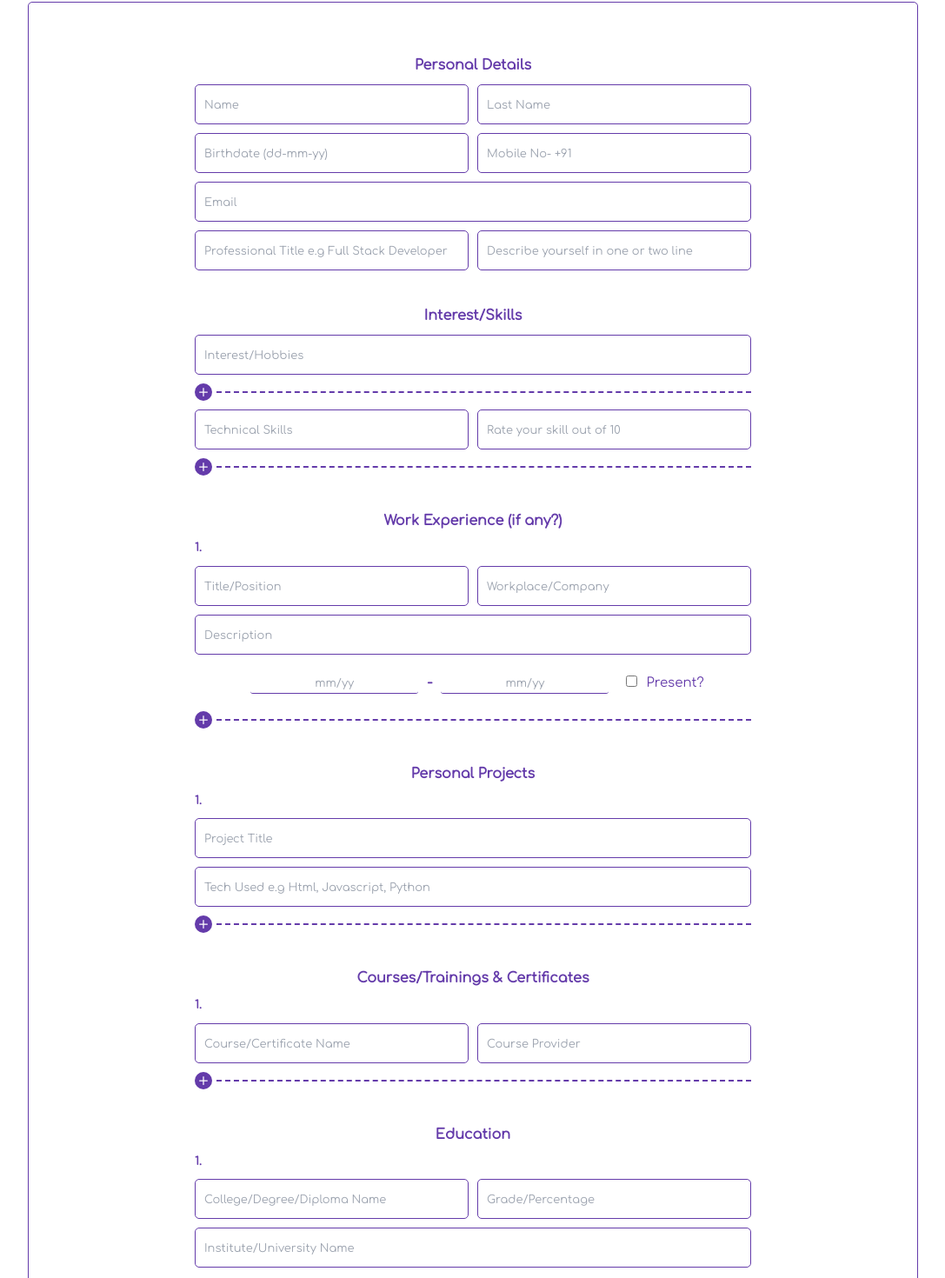
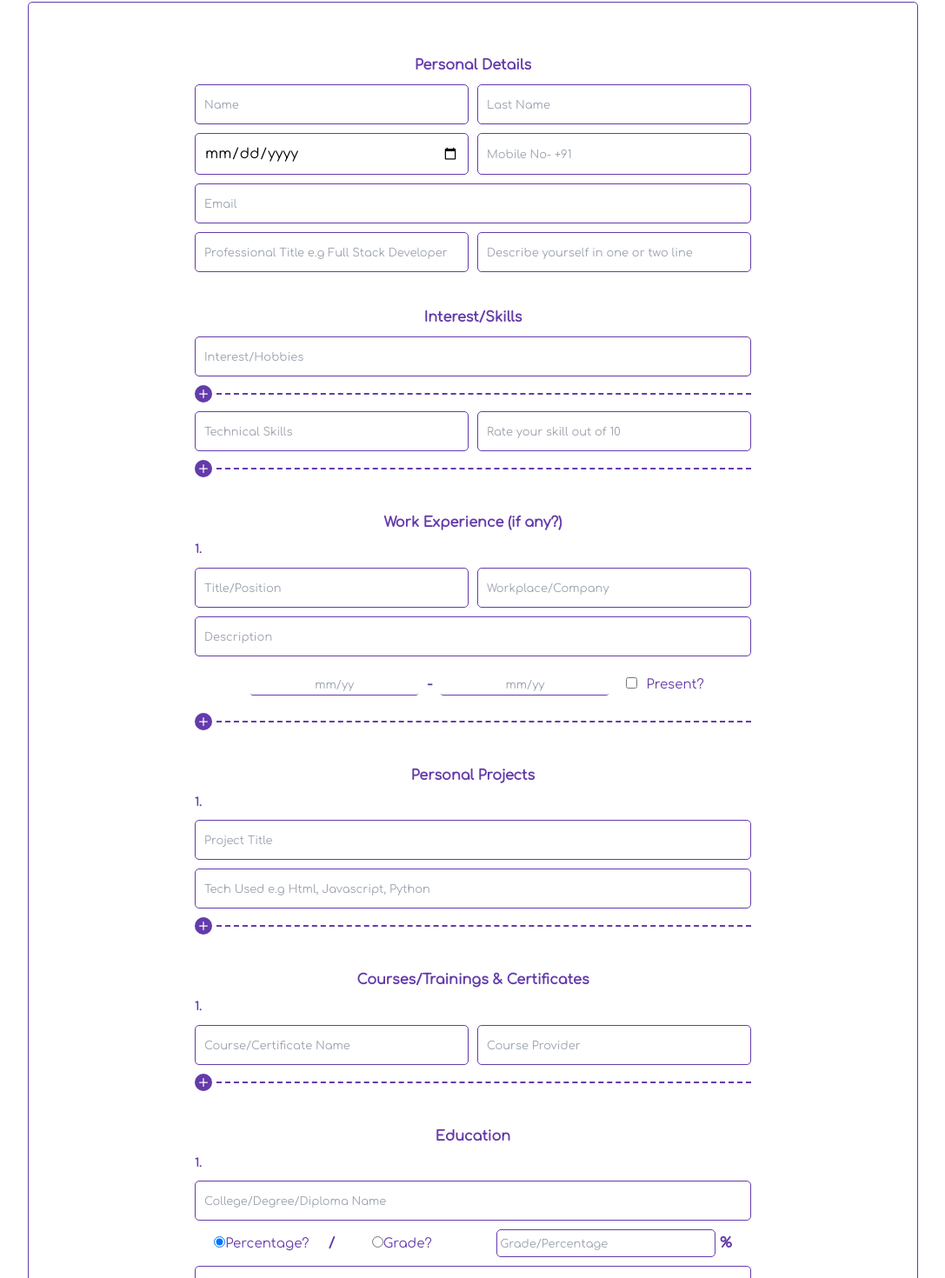
Before and after one commit to Amyx000/React-Resume-Builder, a React (Create React App) app: page /resumebuild in a window 1280 px wide. Shown: the part 164-1634 px from the top of the page at 87% size, without its empty margins (96-1183 px from the left). Built offline with nearby package versions, Linux system fonts and the light colour scheme; a web font is replaced by a local one.

Commit message:
input validation updates

```diff
--- a/src/Input.css
+++ b/src/Input.css
@@ -73,6 +73,7 @@ input::placeholder{
     grid-column: 1/3;
     text-align: center;
 }
+
 
 .year>input{
     border: none;
@@ -169,3 +170,35 @@ input::placeholder{
     top: 2%;
     cursor: pointer;
 }
+
+.input-mob{
+    -moz-appearance: textfield;
+    appearance: none;
+}
+
+.input-mob::-webkit-outer-spin-button,
+.input-mob::-webkit-inner-spin-button {
+  -webkit-appearance: none;
+  appearance: none;
+  margin: 0;
+}
+
+.edu-grade{
+    display: grid;
+    grid-template-columns: 1fr auto 1fr;
+    grid-column: auto !important;
+    align-items: center;
+}
+
+.grade-input{
+    grid-column: auto !important;
+}
+.grade-input>input{
+    border: 1px solid var(--light);
+    border-radius: 5px;
+    outline-color: var(--light);
+    box-sizing: border-box;
+    font-weight: 400;
+    padding: 3px;
+    width: 80%;
+}
--- a/src/Input.js
+++ b/src/Input.js
@@ -1,4 +1,4 @@
-import React, { useEffect } from "react";
+import React, { useEffect, useState } from "react";
 import { BsFillPlusCircleFill } from "react-icons/bs"
 import { RiCloseFill } from "react-icons/ri"
 import "./Input.css";
@@ -8,6 +8,8 @@ import { getuserdata } from "./Redux/Reducers/userReducer";
 
 function Input() {
     const dispatch = useDispatch()
+    const [present, Setpresent] = useState(false)
+    const[grade,Setgrade]=useState("percentage")
     const { register, handleSubmit, control, formState: { errors } } = useForm(
         {
             defaultValues: {
@@ -18,7 +20,7 @@ function Input() {
                     name: "", provider: ""
                 }],
                 education: [{
-                    degree: "", grade: "", university: "", yearfrom: "", yearto: ""
+                    degree: "", grade: "", university: "", yearfrom: "", yearto: "",gradetype:"percentage"
                 }],
                 personal: {
                     technicalskill: [{
@@ -28,8 +30,8 @@ function Input() {
                         hobbie: ""
                     }]
                 },
-                project:[{
-                    name:"",tech:""
+                project: [{
+                    name: "", tech: ""
                 }]
 
             }
@@ -84,6 +86,11 @@ function Input() {
         dispatch(getuserdata(data))
     }
 
+    const checkboxFunc = (e) => {
+        const { checked } = e.target
+        Setpresent(checked)
+    }
+
     return (
         <>
             <div className="input-header">Enter your details</div>
@@ -91,11 +98,11 @@ function Input() {
                 <form className="input-form" onSubmit={handleSubmit(onSubmit)}>
 
                     <div className="input-head">Personal Details</div>
-                    <input  {...register("personal.name",{required:true})} placeholder="Name" />
+                    <input  {...register("personal.name", { required: true })} placeholder="Name" />
                     <input {...register("personal.lastname", { required: true })} placeholder="Last Name" />
-                    <input  {...register("personal.date", { required: true })} placeholder="Birthdate (dd-mm-yy)" />
-                    <input {...register("personal.mob", { maxLength: 10,required:true })} placeholder="Mobile No- +91" />
-                    <input className="singlefield" type={"personal.email"} {...register("email", { required: true })} placeholder="Email" />
+                    <input type={"date"}  {...register("personal.date", { required: true })} placeholder="Birthdate (dd-mm-yy)" />
+                    <input className="input-mob" type={"number"} inputMode={"tel"} {...register("personal.mob", { maxLength: 10, required: true })} placeholder="Mobile No- +91" />
+                    <input className="singlefield" type={"email"} inputMode={"email"} {...register("personal.email", { required: true })} placeholder="Email" />
                     <input {...register("personal.title", { required: true })} placeholder="Professional Title e.g Full Stack Developer" />
                     <input {...register("personal.quote", { required: true })} placeholder="Describe yourself in one or two line" />
 
@@ -119,7 +126,7 @@ function Input() {
                         return (
                             <React.Fragment key={item.id}>
                                 <input {...register(`personal.technicalskill[${index}].skill`, { required: true })} defaultValue={item.skill} placeholder="Technical Skills" />
-                                <input type={"number"} {...register(`personal.technicalskill[${index}].rate`, { required: true }, { valueAsNumber: true })} defaultValue={item.rate} placeholder="Rate your skill out of 10" />
+                                <input type={"number"} min="0" max="10" {...register(`personal.technicalskill[${index}].rate`, { required: true })} defaultValue={item.rate} placeholder="Rate your skill out of 10" />
                                 {index !== 0 ?
                                     <div className="input-remove">
                                         <div onClick={() => { technicalRemove(index) }}>
@@ -145,9 +152,13 @@ function Input() {
                                 <input {...register(`experience[${index}].company`)} defaultValue={item.company} placeholder="Workplace/Company" />
                                 <input className="singlefield" {...register(`experience[${index}].description`)} defaultValue={item.description} placeholder="Description" />
                                 <div className="year">
-                                    <input name="year" {...register(`experience[${index}].yearfrom`)} defaultValue={item.yearfrom} placeholder="mm/yy" />-
-                                    <input name="year" {...register(`experience[${index}].yearto`)} defaultValue={item.yearto} placeholder="mm/yy" />
-                                    <input type={'checkbox'} /><span className="input-span">Present?</span>
+                                    <input name="year" {...register(`experience[${index}].yearfrom`)} defaultValue={item.yearfrom} placeholder="mm/yy" />
+                                    {!present ?
+                                        <>
+                                            <>-</>
+                                            <input name="year" {...register(`experience[${index}].yearto`)} defaultValue={item.yearto} placeholder="mm/yy" />
+                                        </> : null}
+                                    <input type={'checkbox'} {...register(`experience[${index}].present`)} onChange={checkboxFunc} /><span className="input-span">Present?</span>
                                 </div>
                                 {index !== 0 ?
                                     <div className="input-remove">
@@ -165,8 +176,8 @@ function Input() {
                     </div>
 
                     <div className="input-head">Personal Projects</div>
-                    {projectFields.map((item,index)=>{
-                        return(
+                    {projectFields.map((item, index) => {
+                        return (
                             <React.Fragment key={item.id}>
                                 <div className="input-index">{index + 1}.</div>
                                 <input className="singlefield" {...register(`project[${index}].name`)} defaultValue={item.name} placeholder="Project Title" />
@@ -215,12 +226,26 @@ function Input() {
                         return (
                             <React.Fragment key={item.id}>
                                 <div className="input-index">{index + 1}.</div>
-                                <input {...register(`education[${index}].degree`, { required: true })} placeholder="College/Degree/Diploma Name" />
-                                <input {...register(`education[${index}].grade`, { required: true })} placeholder="Grade/Percentage" />
+                                <input className="singlefield" {...register(`education[${index}].degree`, { required: true })} placeholder="College/Degree/Diploma Name" />
+                                <div className="edu-grade">
+                                    <div>
+                                        <input name="grade" value="percentage" defaultChecked onClick={(e)=>Setgrade(e.target.value)} {...register(`education[${index}].gradetype`, { required: true })} type={"radio"} />
+                                        <span className="input-span">Percentage?</span>
+                                    </div>
+                                    <div>/</div>
+                                    <div>
+                                        <input name="grade" value="grade" onClick={(e)=>Setgrade(e.target.value)} {...register(`education[${index}].gradetype`, { required: true })} type={"radio"} />
+                                        <span className="input-span">Grade?</span>
+                                    </div>
+                                </div>
+                                <div className="grade-input">
+                                    <input type={"number"} min="0" max="100" {...register(`education[${index}].grade`, { required: true })} placeholder="Grade/Percentage" />
+                                    <>{grade==="percentage"?" %":" /10"}</>
+                                </div>
                                 <input className="singlefield" {...register(`education[${index}].university`, { required: true })} placeholder="Institute/University Name" />
                                 <div className="year">
-                                    <input name="year" {...register(`education[${index}].yearfrom`, { required: true })} placeholder="mm/yy" />-
-                                    <input name="year" {...register(`education[${index}].yearto`, { required: true })} placeholder="mm/yy" />
+                                    <input name="year" {...register(`education[${index}].yearfrom`, { required: true })} placeholder="yyyy e.g 2010" />-
+                                    <input name="year" {...register(`education[${index}].yearto`, { required: true })} placeholder="yyyy e.g 2014" />
                                 </div>
                                 {index !== 0 ?
                                     <div className="input-remove">
@@ -243,8 +268,8 @@ function Input() {
                     <input {...register("link.github", { required: true })} placeholder="Github Url" />
                     <input className="singlefield" {...register("link.portfolio")} placeholder="Porfolio Url" />
 
-                    {errors.personal||errors.education?
-                    <span className="input-err">Please enter the required field</span>:null}
+                    {errors.personal || errors.education ?
+                        <span className="input-err">Please enter the required field</span> : null}
                     <input type="submit" value={"Next"} />
                 </form>
             </div>
--- a/src/Selecttheme.js
+++ b/src/Selecttheme.js
@@ -8,14 +8,15 @@ function Selecttheme() {
         <>
             <div className='theme-header'>Select Theme</div>
             <div className='theme-main'>
-                {[1, 2, 3,4].map((item) => {
+                {[1, 2].map((item) => {
                     return (
                         <div tabIndex={item}>
-                            <img src='https://d.novoresume.com/images/doc/simple-resume-template.png' alt></img>
+                            <img src='https://d.novoresume.com/images/doc/simple-resume-template.png' alt=""></img>
                             <div>{item}</div>
                         </div>
                     )
                 })}
+                <div className='theme-main-msg'>More theme will available soon</div>
             </div>
             <div className='btn-div'>
                 <Link to={"/resumebuild"} className="link"><button className='btn'>Back</button></Link>
--- a/src/Theme1.js
+++ b/src/Theme1.js
@@ -5,11 +5,11 @@ import { IoMdMail } from "react-icons/io"
 import { BiMobileAlt, BiSquare } from "react-icons/bi"
 import { MdLocationOn } from "react-icons/md"
 import { GrLinkedinOption } from "react-icons/gr"
+// import { userdate } from "./data"
 
 function Theme1() {
-
-    const themes = ["#52A589", "red","#7895B2","#B1B2FF","#FF9494","#886F6F","#FF87CA","#1572A1"]
-    const [themeclr, Setthemeclr] = useState(themes[0])
+    const themes = ["#52A589","#7895B2","#B1B2FF","#FF9494","#886F6F","#FF87CA","#1572A1","#905E96","#92A9BD"]
+    const [themeclr, Setthemeclr] = useState(themes[8])
 
     useEffect(() => {
         window.scrollTo({
--- /dev/null
+++ b/src/data.js
@@ -0,0 +1,74 @@
+
+export const userdate={
+    course:[
+  {
+    "name": "Full stack web development course",
+    "provider": "udemy.com"
+  }
+],
+education:[
+  {
+    "degree": "B.E Chemical Engineer",
+    "grade": "9.7",
+    "university": "Mumbai university",
+    "yearfrom": "2017",
+    "yearto": "2021",
+    "gradetype": "grade"
+  }
+],
+email:"armankazi111@gmail.com",
+experience:[
+  {
+    "company": "",
+    "description": "",
+    "worktitle": "",
+    "yearfrom": "",
+    "yearto": "",
+    "present": false
+  }
+],
+link:{
+  "linkedin": "https://twitter.com/Armankazi111",
+  "github": "https://github.com/Amyx000",
+  "portfolio": ""
+},
+personal:{
+  "technicalskill": [
+    {
+      "skill": "Html",
+      "rate": "9"
+    },
+    {
+      "skill": "CSS",
+      "rate": "9"
+    },
+    {
+      "skill": "Javascript",
+      "rate": "8"
+    }
+  ],
+  "interest": [
+    {
+      "hobbie": "Music"
+    },
+    {
+      "hobbie": "Games"
+    },
+    {
+      "hobbie": "Football"
+    }
+  ],
+  "name": "Arman",
+  "lastname": "Kazi",
+  "date": "1998-11-04",
+  "mob": "987654321",
+  "title": "Mern Stack Developer",
+  "quote": "I love to work on frontend without using any frameworks"
+},
+project:[
+  {
+    "name": "Full stack ecommerce website",
+    "tech": "Mern stack"
+  }
+]
+}
```
Also changed, not shown: src/Selecttheme.css (+7 -0 lines).
